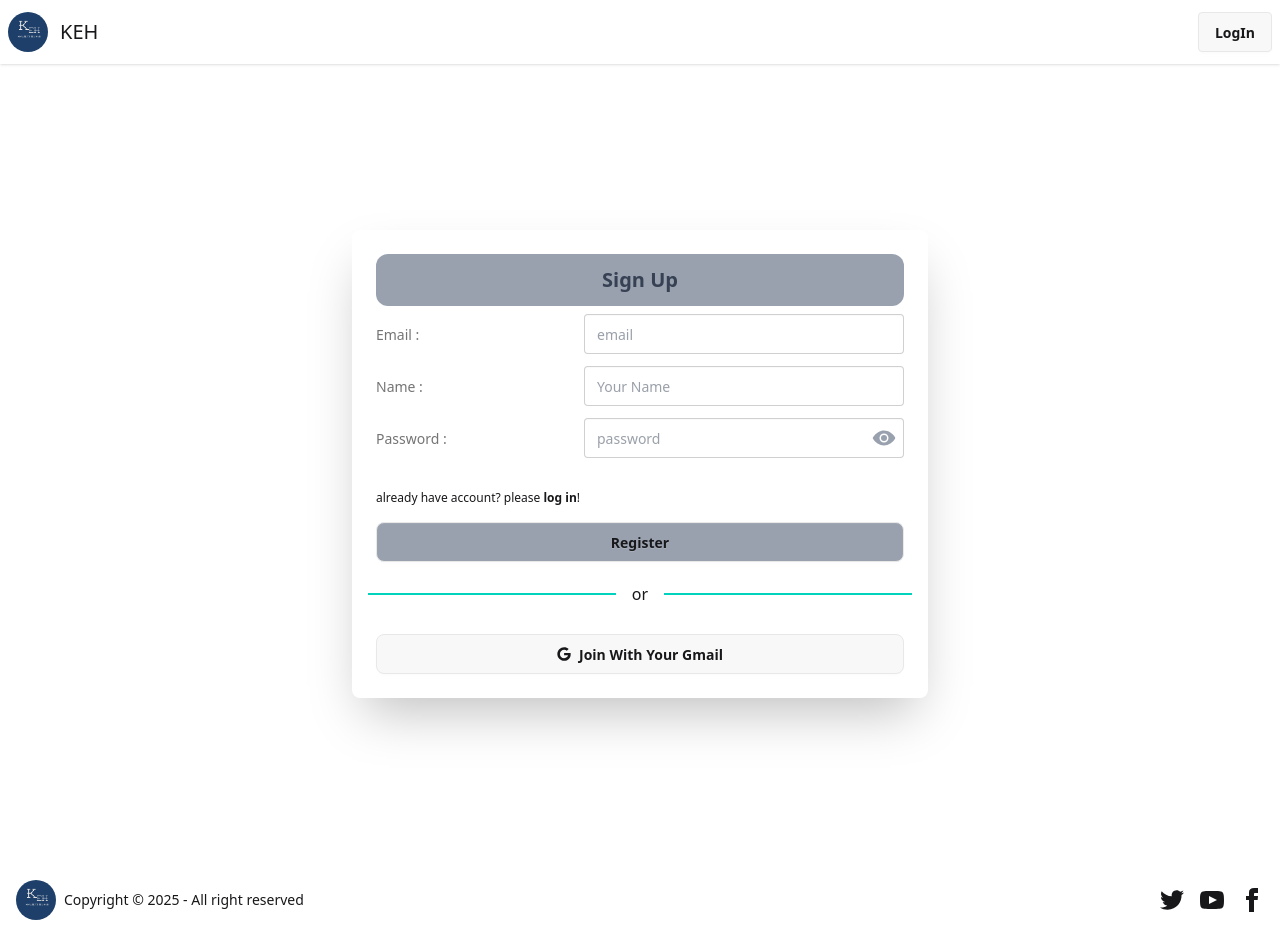
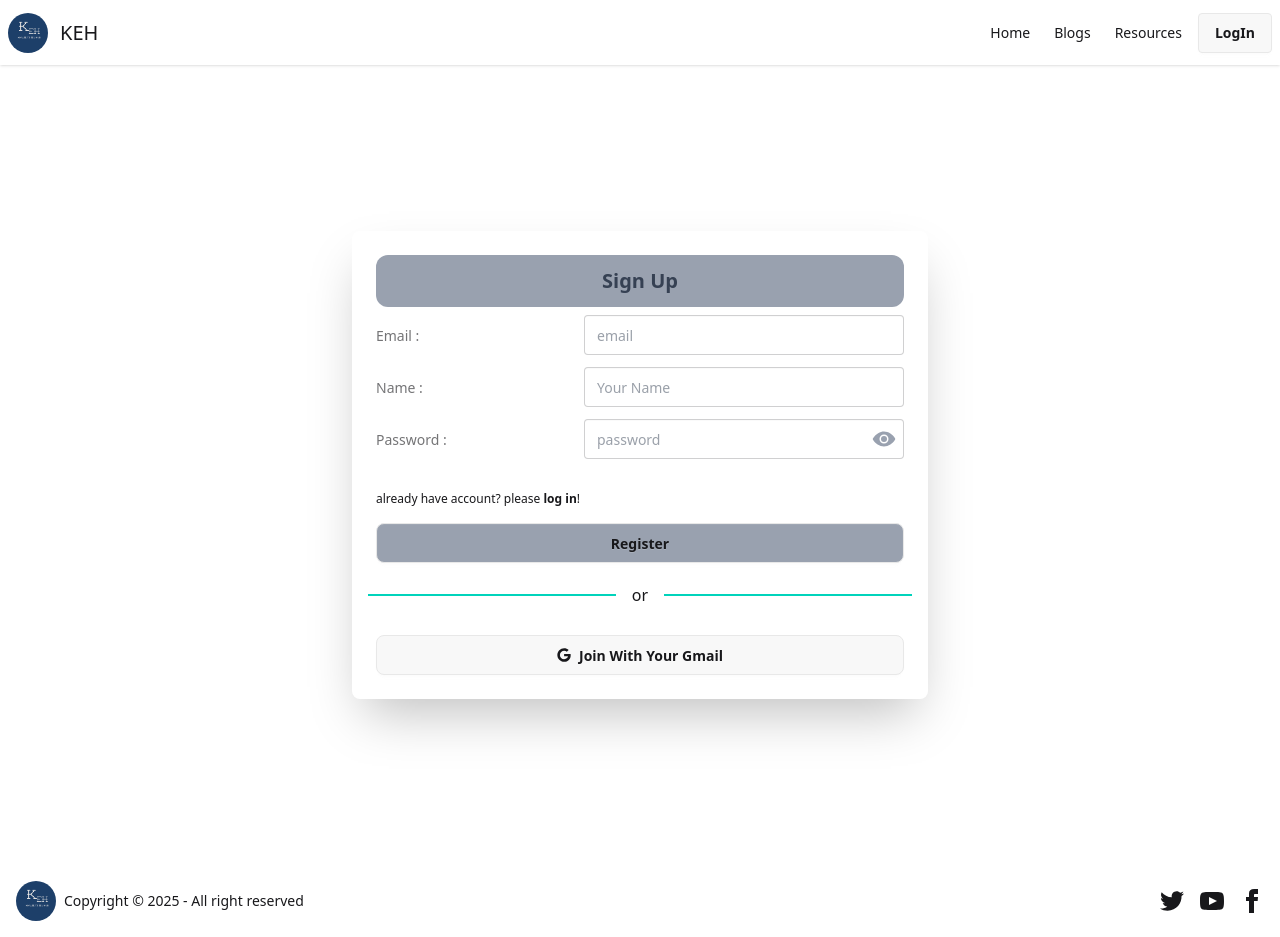
Before and after one commit to bornilshopno/khaleda-edu-frontend, a React (Vite) app: page /register in a window 1280 px wide. Built offline with nearby package versions, Linux system fonts and the light colour scheme; no server answers.

Commit message:
updated navbar

```diff
--- a/src/AppRoutes.jsx
+++ b/src/AppRoutes.jsx
@@ -1,6 +1,6 @@
 import React from 'react';
 import { Route, Routes } from 'react-router';
-import Home from './components/home/Home';
+import Home from './components/pages/home/Home';
 import MainLayout from './components/layouts/MainLayout';
 import Login from './components/auth/Login';
 import Register from './components/auth/Register';
--- a/src/components/home/Banner.jsx
+++ b/src/components/pages/home/Banner.jsx
@@ -1,5 +1,5 @@
 import React from 'react';
-import bannerBg from '../../assets/banner-bg.png'
+import bannerBg from '../../../assets/banner-bg.png'
 
 const Banner = () => {
     return (
--- a/src/components/shared/Navbar.jsx
+++ b/src/components/shared/Navbar.jsx
@@ -1,21 +1,45 @@
 import React from 'react';
 import useAuth from '../hooks/useAuth';
 import { Link } from 'react-router';
+import { RiMenuFold2Fill } from 'react-icons/ri';
+import { BsCart3 } from 'react-icons/bs';
 
 const Navbar = () => {
-    const{user,logOut}=useAuth();
+    const { user, logOut } = useAuth();
+    const links = <>
+        <li> <Link>Home</Link></li>
+        <li> <Link>Blogs</Link></li>
+        <li> <Link>Resources</Link></li>
+
+    </>
     return (
         <div>
             <div className="navbar bg-base-100 shadow-sm">
                 <div className="flex-1">
                     <a className="text-xl flex items-center gap-3"> <img src="/src/assets/K.png" alt="logo" className='w-10 rounded-3xl' />KEH</a>
                 </div>
-                { user ?
+                <div className="navbar-center hidden lg:flex">
+                    <ul className="menu menu-horizontal px-1">
+                        {links}
+                    </ul>
+                </div>
+                <div className="dropdown">
+                    <div tabIndex={0} role="button" className="btn btn-ghost lg:hidden">
+                       <RiMenuFold2Fill className='text-2xl' />
+                    </div>
+                    <ul
+                        tabIndex={0}
+                        className="menu menu-sm dropdown-content bg-base-100 rounded-box z-1 mt-3 w-52 p-2 shadow">
+
+                        {links}
+                    </ul>
+                </div>
+                {user ?
                     <><div className="flex-none">
                         <div className="dropdown dropdown-end">
                             <div tabIndex={0} role="button" className="btn btn-ghost btn-circle">
                                 <div className="indicator">
-                                <svg xmlns="http://www.w3.org/2000/svg" className="h-5 w-5" fill="none" viewBox="0 0 24 24" stroke="currentColor"> <path strokeLinecap="round" strokeLinejoin="round" strokeWidth="2" d="M3 3h2l.4 2M7 13h10l4-8H5.4M7 13L5.4 5M7 13l-2.293 2.293c-.63.63-.184 1.707.707 1.707H17m0 0a2 2 0 100 4 2 2 0 000-4zm-8 2a2 2 0 11-4 0 2 2 0 014 0z" /> </svg>
+                                    <BsCart3 className='text-2xl'/>
                                     <span className="badge badge-sm indicator-item">8</span>
                                 </div>
                             </div>
@@ -44,14 +68,14 @@ const Navbar = () => {
                                 className="menu menu-sm dropdown-content bg-base-100 rounded-box z-1 mt-3 w-52 p-2 shadow">
                                 <li>
                                     <a className="justify-between">
-                                    {user&&(user.displayName || user.email)}
+                                        {user && (user.displayName || user.email)}
                                     </a>
                                 </li>
                                 <li><a>Settings</a></li>
-                            <li onClick={()=>logOut()}><a>Logout</a></li>
+                                <li onClick={() => logOut()}><a>Logout</a></li>
                             </ul>
                         </div>
-                </div> </>:
+                    </div> </> :
                     <> <Link to={"/login"} className='btn'>LogIn</Link></>
                 }
             </div>
```
Also changed, not shown: src/components/pages/home/Home.jsx (renamed from src/components/home/Home.jsx), 1 other file (tests, documents, lock files or other folders). Lines whose indentation alone changed are shown as unchanged.
